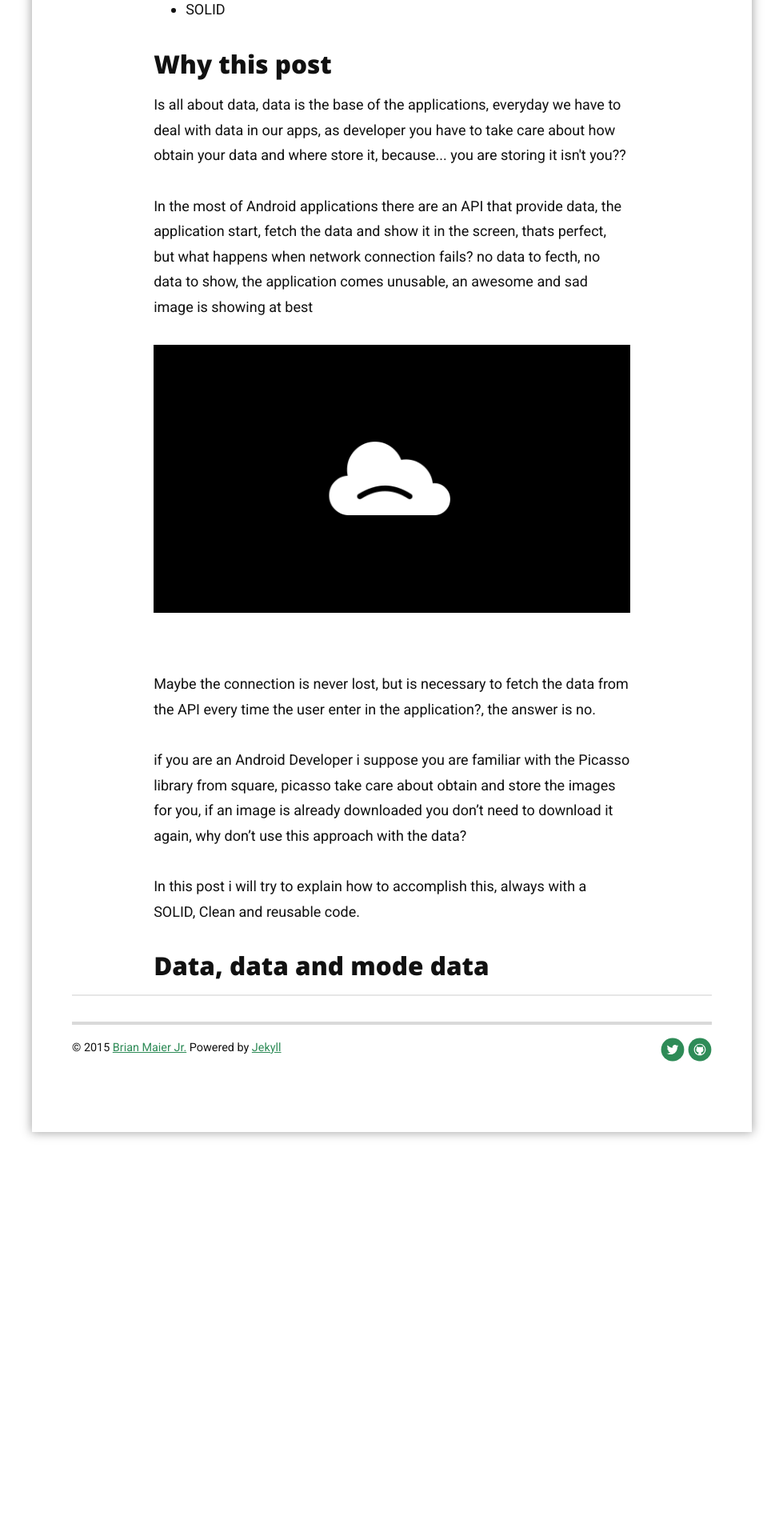
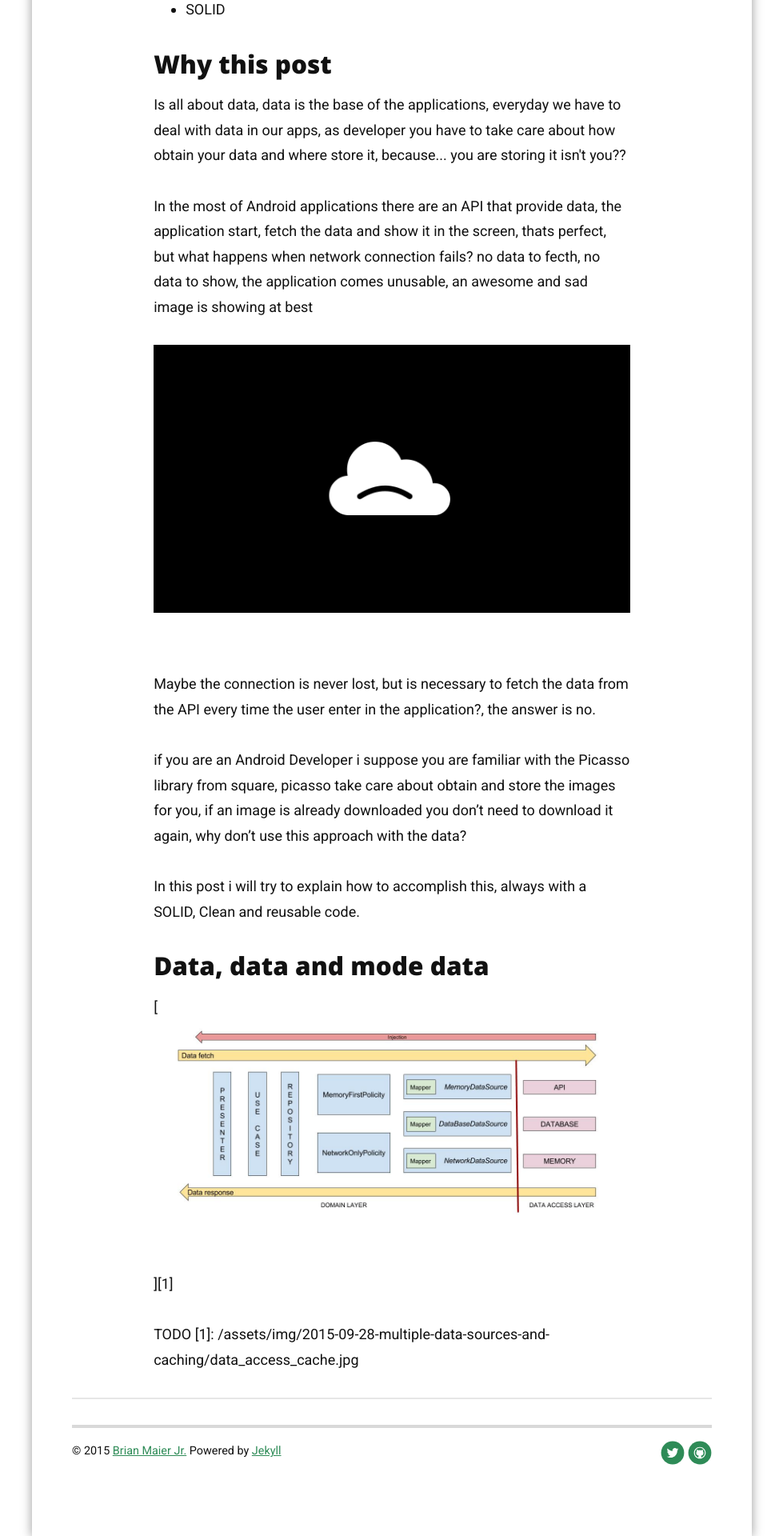
Before and after one commit to glomadrian/glomadrian.github.com, a Jekyll site: the page built from _posts/2015-09-28-multiple-data-sources-and-caching.markdown, in a window 1280 px wide. Shown: the part 688-2608 px from the top of the page at 80% size, without its empty margins (150-1129 px from the left). Built offline with Jekyll 4.4.1, drawn with Linux system fonts in a browser that asks for light colours; nearby versions of some CDN libraries; Markdown is read by kramdown in place of the engine named in the settings.

Commit message:
updated post

```diff
--- a/_posts/2015-09-28-multiple-data-sources-and-caching.markdown
+++ b/_posts/2015-09-28-multiple-data-sources-and-caching.markdown
@@ -37,3 +37,9 @@ In this post i will try to explain how to accomplish this, always with a SOLID,
 Clean and reusable code.
 
 ### Data, data and mode data
+
+
+[<img src="{{ '/assets/img/2015-09-28-multiple-data-sources-and-caching/data_access_cache.jpg' | prepend: site.baseurl }}" alt="data sources and cache">][1]
+
+TODO
+[1]: {{ '/assets/img/2015-09-28-multiple-data-sources-and-caching/data_access_cache.jpg' | prepend: site.baseurl }}
--- a/assets/css/style.css
+++ b/assets/css/style.css
@@ -974,7 +974,7 @@ dd {
 .footer .container {
     border-top: 4px solid #d9d9d9;
     padding-top: .5em;
-    max-width: 90%;
+    max-width: 100%;
     margin-left: auto;
     margin-right: auto
 }
```
Also changed, not shown: assets/img/2015-09-28-multiple-data-sources-and-caching/data_access_cache.jpg (added).
